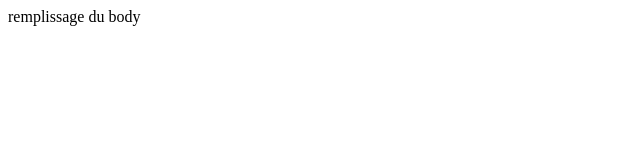
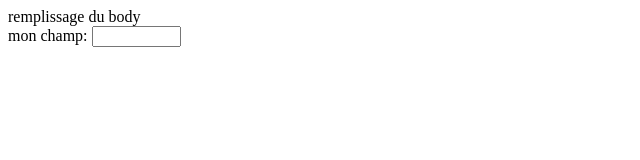
Before and after one commit to Nguimout/Exercice, a plain HTML site: page index.html in a window 1280 px wide. Shown: the whole page, without its empty margins (0-640 px from the left). Drawn offline with Linux system fonts and the light colour scheme.

Commit message:
ajout du formulaire dans le html

```diff
--- a/index.html
+++ b/index.html
@@ -7,6 +7,10 @@
 
 	<body>
 		remplissage du body
+
+		<form method="POST" action="">
+			<label>mon champ:</label> <input type="text" name="mon_champ" size="8" value="" /><br/>
+		</form>
 	<body>
 
 </html>
```
